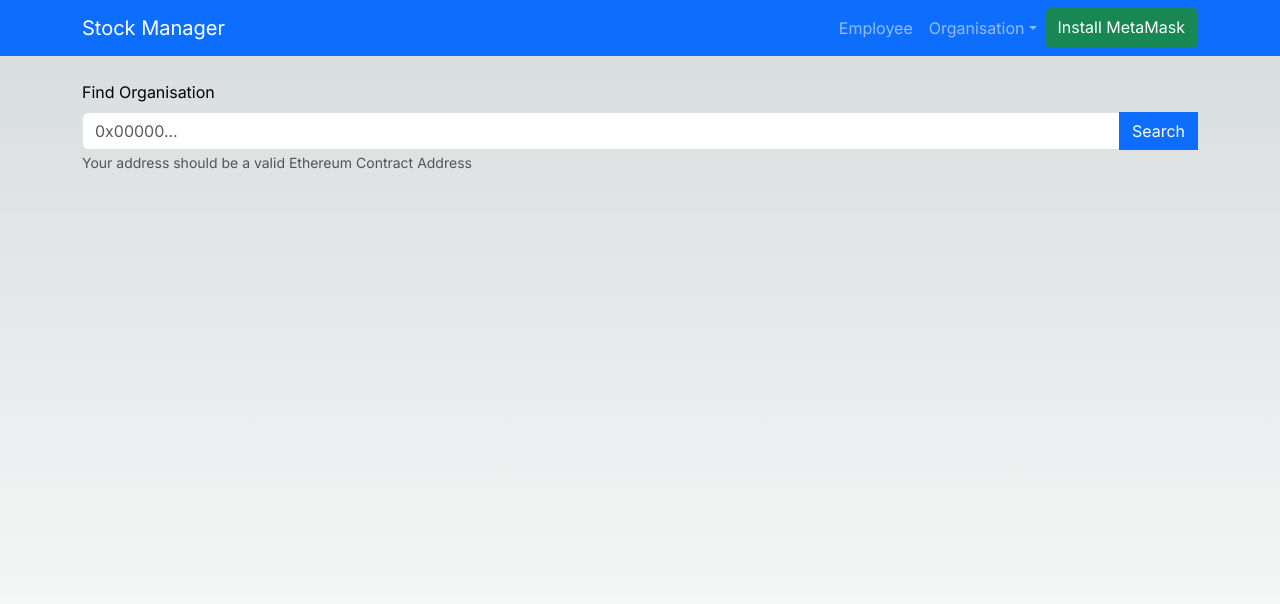
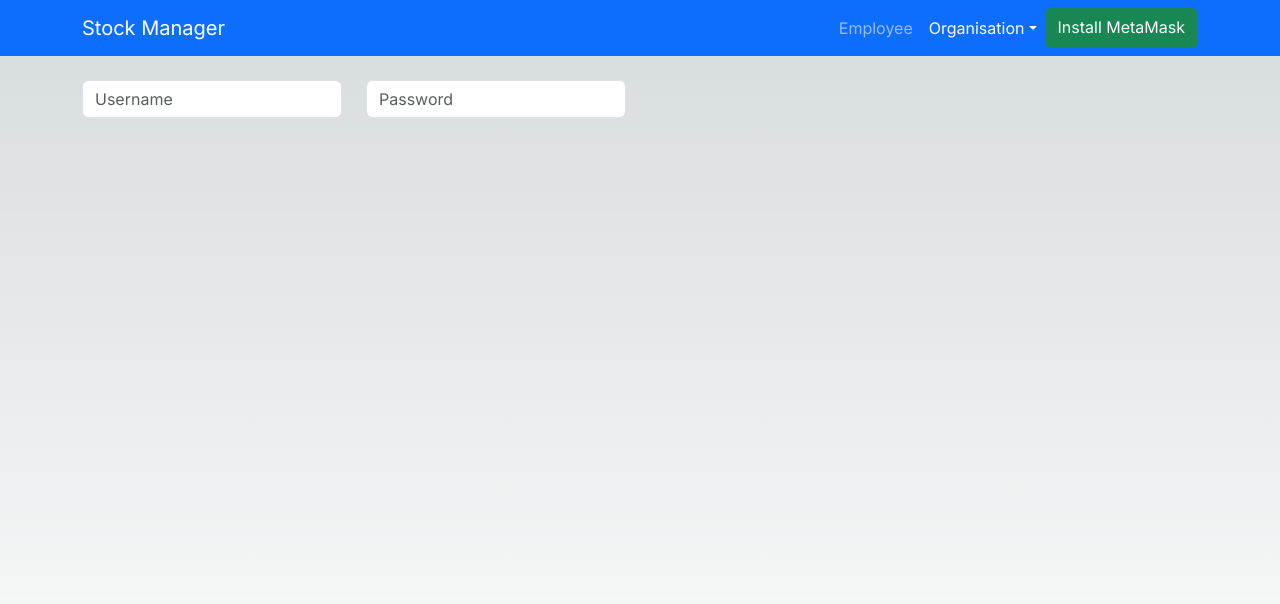
Before and after one commit to leodarkseid/periwnkl-website, a Next.js app: page /stock/organisation in a window 1280 px wide. Shown: the top 604 px of the page. Built offline with nearby package versions, Linux system fonts and the light colour scheme.

Commit message:
getting employee details

```diff
--- a/src/app/NavBar.tsx
+++ b/src/app/NavBar.tsx
@@ -23,7 +23,7 @@ export default function NavBar() {
                     <Nav className="justify-content-end" activeKey="/stock">
                         <Nav.Link as={Link} href="/stock/employee" active={pathname === "/stock/employee" }>Employee</Nav.Link>
 
-                        <NavDropdown title="Organisation" id="topics-dropdown">
+                        <NavDropdown title="Organisation" id="topics-dropdown" active={pathname.startsWith("/stock/organisation")}>
                             <NavDropdown.Item as={Link} href="/stock/organisation/create" active={pathname === "/stock/organisation/create"}>Create</NavDropdown.Item>
                             <NavDropdown.Item as={Link} href="/stock/organisation" active={pathname === "/stock/organisation"}>View</NavDropdown.Item>
                         </NavDropdown>
--- a/src/app/stock/employee/pageBox.tsx
+++ b/src/app/stock/employee/pageBox.tsx
@@ -30,7 +30,7 @@ export default function PageBox(){
           signer
         )
       } catch(error){
-        console.error('Error creating Contracts', error)
+        console.error(error)
       }
 
 
@@ -41,8 +41,6 @@ console.log(SearchForEmployeeDetails("0x72DfA0f69739748137448474E42BDF6D7c310194
                 provider.on('accountsChanged', function (accounts: any[]) {
                 account = accounts[0];
                 });}connect()
-
-
       },[])
 
     return(
--- a/src/app/stock/organisation/page.tsx
+++ b/src/app/stock/organisation/page.tsx
@@ -1,5 +1,5 @@
 "use client";
-import {Button, Form, Spinner } from "react-bootstrap";
+import {Button, Form, Spinner, Col, Row } from "react-bootstrap";
 import { useState, FormEvent } from "react";
 
 export default function Organisation() {
@@ -16,30 +16,30 @@ export default function Organisation() {
 
     return (
         <div>
-            <Form onSubmit={handleSubmit}>
-                <Form.Group className="mb-3" controlId="search-input">
-                    <Form.Label>Find Organisation </Form.Label>
-                    <div style={{ position: "relative" }}>
-                    <Form.Control
-                    name="query"
-                    placeholder="0x00000..."
-                    />
-
-                <Button type="submit" className="mb-3" disabled={searchResultsLoading}
-                style={{
-                    position: "absolute",
-                    top: 0,
-                    right: 0,
-                    height: "100%",
-                    borderRadius: 0,
-                }}
-                >
-                    Search
-                </Button>
-                </div><Form.Text id="inputHelpBlock" muted>
-                        Your address should be a valid Ethereum Contract Address
-                    </Form.Text>
-                </Form.Group>
+                    <Form>
+            <Row className="align-items-center">
+                <Col xs="auto">
+                <Form.Label htmlFor="inlineFormInput" visuallyHidden>
+                    Username
+                </Form.Label>
+                <Form.Control
+                    className="mb-2"
+                    id="inlineFormInput"
+                    placeholder="Username"
+                />
+                </Col>
+                <Col xs="auto">
+                <Form.Label htmlFor="inlineFormInputGroup" visuallyHidden>
+                    Password
+                </Form.Label>
+                <Form.Control
+                    type="password"
+                    className="mb-2"
+                    id="inlineFormInputGroup"
+                    placeholder="Password"
+                />
+                </Col>
+            </Row>
             </Form>
             </div>
     );
```
Also changed, not shown: src/app/stock/employee/page.tsx (+89 -34 lines), src/utils/index.ts (+18 -0 lines).
